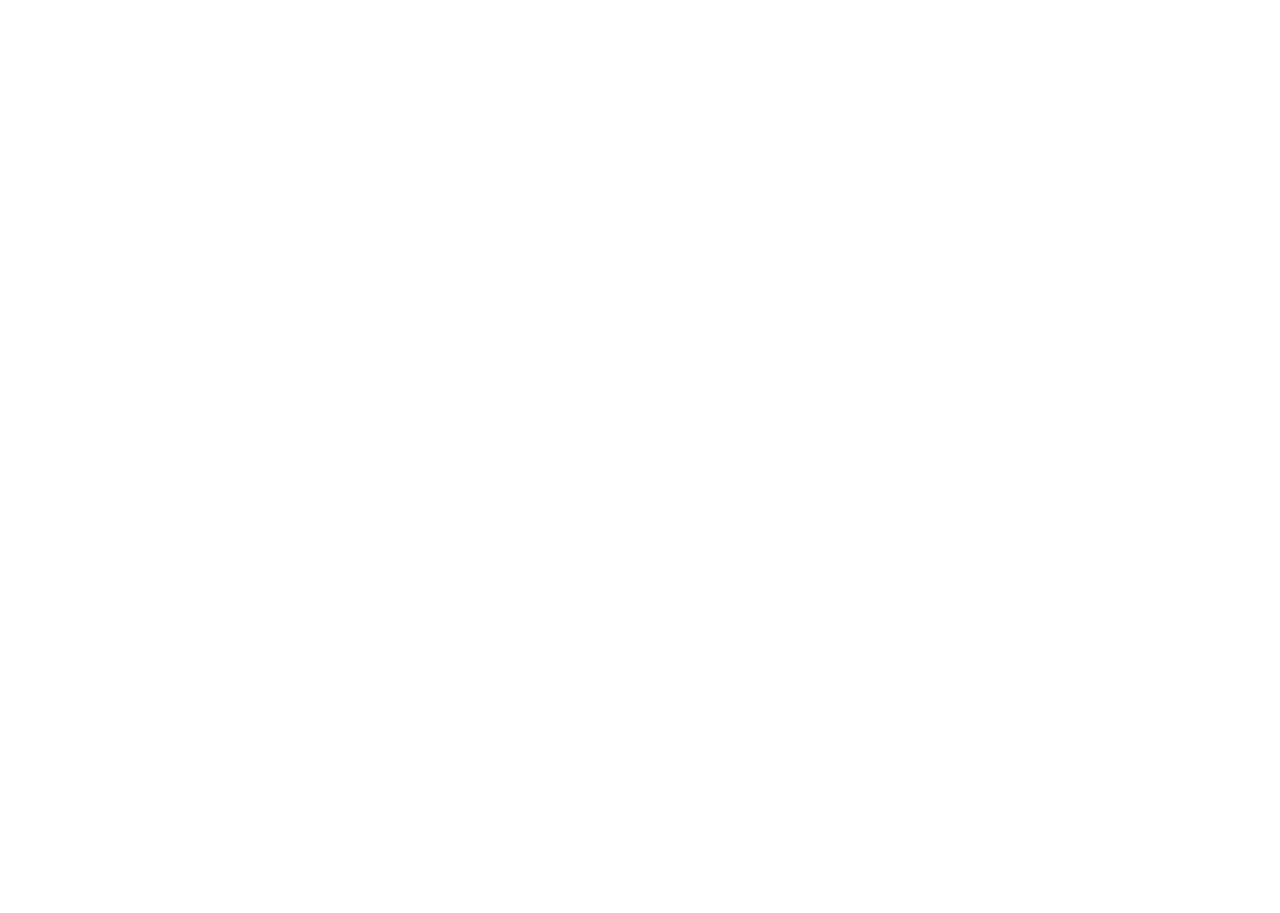
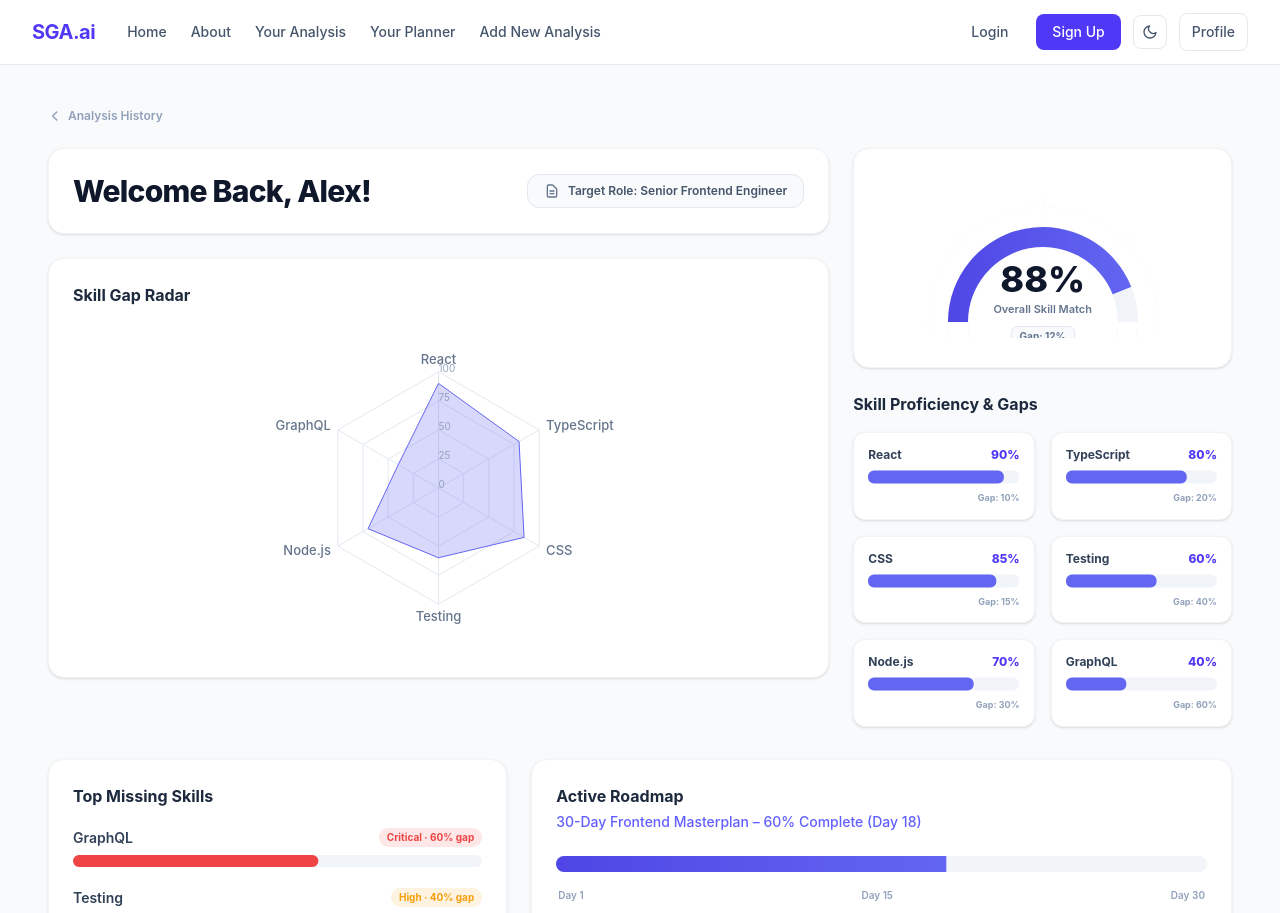
Before and after one commit to Ananthchavan/Skill_Gap_Analyser, a React (Vite) app in the folder frontend/: page /dashboard/1 in a window 1280 px wide. Before the commit this address had no page. Shown: the top 913 px of the page. Before the commit the page ends 800 px from the top, so only its background shows below. Built offline with nearby package versions, Linux system fonts and the light colour scheme.

Commit message:
Implemented dynamic routing

```diff
--- a/frontend/src/App.jsx
+++ b/frontend/src/App.jsx
@@ -8,7 +8,7 @@ export default function App() {
     <BrowserRouter>
       <Routes>
         <Route path="/" element={<LandingPage />} />
-        <Route path="/dashboard" element={<DashboardPage />} />
+        <Route path="/dashboard/:analysisId" element={<DashboardPage />} />
         <Route path="/YourAnalysis" element={<AnalysisHistory />} />
       </Routes>
     </BrowserRouter>
--- a/frontend/src/components/AnalysisCard.jsx
+++ b/frontend/src/components/AnalysisCard.jsx
@@ -1,4 +1,4 @@
-import { Link } from 'react-router-dom'
+import { useNavigate } from 'react-router-dom'
 import {
   RadarChart,
   PolarGrid,
@@ -99,21 +99,23 @@ function SparkRadar({ stroke, fill }) {
 // Props: title, matchPercentage, status, date, planLink
 // ─────────────────────────────────────────────
 export default function AnalysisCard({
+  id,
   title,
   matchPercentage,
   status = 'active',
   date,
-  planLink = '/dashboard',
   onDelete,
 }) {
+  const navigate = useNavigate()
   const cfg = STATUS_MAP[status] ?? STATUS_MAP.active
 
   return (
     <div
+      onClick={() => navigate(`/dashboard/${id}`)}
       className={`
         group relative bg-white dark:bg-slate-900
         border-2 ${cfg.borderClass}
-        rounded-2xl p-5 shadow-sm
+        rounded-2xl p-5 shadow-sm cursor-pointer
         hover:shadow-md hover:-translate-y-0.5
         transition-all duration-200
         flex flex-col gap-3 min-h-[190px]
@@ -131,7 +133,7 @@ export default function AnalysisCard({
           {/* Trash button — visible on card hover */}
           {onDelete && (
             <button
-              onClick={onDelete}
+              onClick={(e) => { e.stopPropagation(); onDelete() }}
               title="Delete analysis"
               className="
                 opacity-0 group-hover:opacity-100 transition-opacity duration-150
@@ -170,24 +172,14 @@ export default function AnalysisCard({
         </p>
       </div>
 
-      {/* ── Row 4: Date + Action button ── */}
+      {/* ── Row 4: Date + Status chip (no more Link, card itself navigates) ── */}
       <div className="flex items-center justify-between mt-auto">
         <span className="text-[11px] text-slate-400 dark:text-slate-500 font-medium">
           {date}
         </span>
-
-        {cfg.actionIsLink ? (
-          <Link
-            to={planLink}
-            className={`text-[10px] font-bold px-3 py-1.5 rounded-lg transition-colors ${cfg.actionClass}`}
-          >
-            {cfg.actionLabel}
-          </Link>
-        ) : (
-          <span className={`text-[10px] font-bold px-3 py-1.5 rounded-lg ${cfg.actionClass}`}>
-            {cfg.actionLabel}
-          </span>
-        )}
+        <span className={`text-[10px] font-bold px-3 py-1.5 rounded-lg ${cfg.actionClass}`}>
+          {cfg.actionLabel}
+        </span>
       </div>
     </div>
   )
--- a/frontend/src/components/Navbar.jsx
+++ b/frontend/src/components/Navbar.jsx
@@ -24,9 +24,7 @@ export default function Navbar() {
               <a href="#how-it-works" className="text-slate-600 dark:text-slate-400 hover:text-slate-900 dark:hover:text-slate-100 text-sm font-medium transition-colors">
                 About
               </a>
-              <Link to="/dashboard" className="text-slate-600 dark:text-slate-400 hover:text-slate-900 dark:hover:text-slate-100 text-sm font-medium transition-colors">
-                Dashboard
-              </Link>
+
               <Link to="/YourAnalysis" className="text-slate-600 dark:text-slate-400 hover:text-slate-900 dark:hover:text-slate-100 text-sm font-medium transition-colors">
                 Your Analysis
               </Link>
@@ -91,9 +89,7 @@ export default function Navbar() {
             <a href="#how-it-works" onClick={() => setMenuOpen(false)} className="text-slate-600 dark:text-slate-400 hover:text-slate-900 dark:hover:text-slate-100 text-sm font-medium py-2">
               About
             </a>
-            <Link to="/dashboard" onClick={() => setMenuOpen(false)} className="text-slate-600 dark:text-slate-400 hover:text-slate-900 dark:hover:text-slate-100 text-sm font-medium py-2">
-              Dashboard
-            </Link>
+
             <Link to="/planner" onClick={() => setMenuOpen(false)} className="text-slate-600 dark:text-slate-400 hover:text-slate-900 dark:hover:text-slate-100 text-sm font-medium py-2">
               Your Planner
             </Link>
--- /dev/null
+++ b/frontend/src/data/analyses.js
@@ -0,0 +1,126 @@
+// ─────────────────────────────────────────────────────────────
+// Shared analysis data — used by AnalysisHistory + DashboardPage
+// ─────────────────────────────────────────────────────────────
+
+export const analyses = [
+  {
+    id: 1,
+    title: 'Senior Frontend Engineer',
+    matchPercentage: 88,
+    status: 'active',
+    date: 'May 15, 2026',
+    skillData: [
+      { skill: 'React',      score: 90, gap: 10 },
+      { skill: 'TypeScript', score: 80, gap: 20 },
+      { skill: 'CSS',        score: 85, gap: 15 },
+      { skill: 'Testing',    score: 60, gap: 40 },
+      { skill: 'Node.js',    score: 70, gap: 30 },
+      { skill: 'GraphQL',    score: 40, gap: 60 },
+    ],
+    missingSkills: [
+      { name: 'GraphQL', gap: 60, level: 'Critical', color: '#ef4444' },
+      { name: 'Testing', gap: 40, level: 'High',     color: '#f59e0b' },
+      { name: 'Node.js', gap: 30, level: 'Medium',   color: '#eab308' },
+    ],
+  },
+  {
+    id: 2,
+    title: 'Fullstack Developer',
+    matchPercentage: 76,
+    status: 'completed',
+    date: 'Mar 01, 2026',
+    skillData: [
+      { skill: 'React',      score: 80, gap: 20 },
+      { skill: 'Node.js',    score: 75, gap: 25 },
+      { skill: 'PostgreSQL', score: 65, gap: 35 },
+      { skill: 'Docker',     score: 50, gap: 50 },
+      { skill: 'GraphQL',    score: 40, gap: 60 },
+      { skill: 'Testing',    score: 55, gap: 45 },
+    ],
+    missingSkills: [
+      { name: 'GraphQL', gap: 60, level: 'Critical', color: '#ef4444' },
+      { name: 'Docker',  gap: 50, level: 'High',     color: '#f59e0b' },
+      { name: 'Testing', gap: 45, level: 'Medium',   color: '#eab308' },
+    ],
+  },
+  {
+    id: 3,
+    title: 'Backend Specialist',
+    matchPercentage: 63,
+    status: 'completed',
+    date: 'Apr 10, 2026',
+    skillData: [
+      { skill: 'Node.js',    score: 70, gap: 30 },
+      { skill: 'Python',     score: 50, gap: 50 },
+      { skill: 'PostgreSQL', score: 60, gap: 40 },
+      { skill: 'Docker',     score: 45, gap: 55 },
+      { skill: 'Kubernetes', score: 20, gap: 80 },
+      { skill: 'Redis',      score: 35, gap: 65 },
+    ],
+    missingSkills: [
+      { name: 'Kubernetes', gap: 80, level: 'Critical', color: '#ef4444' },
+      { name: 'Redis',      gap: 65, level: 'High',     color: '#f59e0b' },
+      { name: 'Python',     gap: 50, level: 'Medium',   color: '#eab308' },
+    ],
+  },
+  {
+    id: 4,
+    title: 'Data Engineer',
+    matchPercentage: 76,
+    status: 'outdated',
+    date: 'May 15, 2026',
+    skillData: [
+      { skill: 'Python',  score: 75, gap: 25 },
+      { skill: 'Spark',   score: 40, gap: 60 },
+      { skill: 'SQL',     score: 80, gap: 20 },
+      { skill: 'Kafka',   score: 30, gap: 70 },
+      { skill: 'Airflow', score: 25, gap: 75 },
+      { skill: 'dbt',     score: 50, gap: 50 },
+    ],
+    missingSkills: [
+      { name: 'Airflow', gap: 75, level: 'Critical', color: '#ef4444' },
+      { name: 'Kafka',   gap: 70, level: 'High',     color: '#f59e0b' },
+      { name: 'Spark',   gap: 60, level: 'Medium',   color: '#eab308' },
+    ],
+  },
+  {
+    id: 5,
+    title: 'UI/UX Designer Engineer',
+    matchPercentage: 83,
+    status: 'outdated',
+    date: 'May 28, 2026',
+    skillData: [
+      { skill: 'Figma',   score: 90, gap: 10 },
+      { skill: 'CSS',     score: 85, gap: 15 },
+      { skill: 'React',   score: 70, gap: 30 },
+      { skill: 'Motion',  score: 55, gap: 45 },
+      { skill: 'A11y',    score: 40, gap: 60 },
+      { skill: 'Testing', score: 35, gap: 65 },
+    ],
+    missingSkills: [
+      { name: 'Testing', gap: 65, level: 'Critical', color: '#ef4444' },
+      { name: 'A11y',    gap: 60, level: 'High',     color: '#f59e0b' },
+      { name: 'Motion',  gap: 45, level: 'Medium',   color: '#eab308' },
+    ],
+  },
+  {
+    id: 6,
+    title: 'Target Role Developer',
+    matchPercentage: 76,
+    status: 'outdated',
+    date: 'Apr 10, 2026',
+    skillData: [
+      { skill: 'React',   score: 70, gap: 30 },
+      { skill: 'Node.js', score: 60, gap: 40 },
+      { skill: 'AWS',     score: 35, gap: 65 },
+      { skill: 'Docker',  score: 45, gap: 55 },
+      { skill: 'CI/CD',   score: 30, gap: 70 },
+      { skill: 'Testing', score: 50, gap: 50 },
+    ],
+    missingSkills: [
+      { name: 'CI/CD',  gap: 70, level: 'Critical', color: '#ef4444' },
+      { name: 'AWS',    gap: 65, level: 'High',     color: '#f59e0b' },
+      { name: 'Docker', gap: 55, level: 'Medium',   color: '#eab308' },
+    ],
+  },
+]
--- a/frontend/src/pages/DashboardPage.jsx
+++ b/frontend/src/pages/DashboardPage.jsx
@@ -1,3 +1,4 @@
+import { useParams, Navigate, Link } from 'react-router-dom'
 import Navbar from '../components/Navbar'
 import Footer from '../components/Footer'
 import WelcomeCard from '../components/WelcomeCard'
@@ -5,34 +6,56 @@ import SkillsChart from '../components/SkillsChart'
 import MissingSkillsCard from '../components/MissingSkillsCard'
 import ActiveRoadmap from '../components/ActiveRoadmap'
 import QuizScores from '../components/QuizScores'
-
-// Mock data
-const mockUser = {
-  name: 'Alex',
-  targetRole: 'Senior Frontend Engineer',
-  skillMatch: 76,
-}
+import { analyses } from '../data/analyses'
 
 export default function DashboardPage() {
+  const { analysisId } = useParams()
+
+  // Find the specific analysis by URL param
+  const analysis = analyses.find((a) => a.id === Number(analysisId))
+
+  // If ID doesn't match any record → redirect to history page
+  if (!analysis) {
+    return <Navigate to="/YourAnalysis" replace />
+  }
+
+  // Build the user object that WelcomeCard expects
+  const user = {
+    name: 'Alex',
+    targetRole: analysis.title,
+    skillMatch: analysis.matchPercentage,
+  }
+
   return (
     <div className="bg-slate-50 dark:bg-slate-950 min-h-screen flex flex-col">
       <Navbar />
 
       <main className="flex-1 max-w-7xl mx-auto w-full px-6 lg:px-12 py-10">
 
-        {/* ── Grid matching the layout in the reference photo ── */}
+        {/* ── Back breadcrumb ── */}
+        <Link
+          to="/YourAnalysis"
+          className="inline-flex items-center gap-1.5 text-xs font-semibold text-slate-400 hover:text-indigo-600 dark:hover:text-indigo-400 mb-6 transition-colors"
+        >
+          <svg className="w-3.5 h-3.5" fill="none" stroke="currentColor" viewBox="0 0 24 24">
+            <path strokeLinecap="round" strokeLinejoin="round" strokeWidth={2.5} d="M15 19l-7-7 7-7" />
+          </svg>
+          Analysis History
+        </Link>
+
+        {/* ── Grid: 2/3 left + 1/3 right ── */}
         <div className="grid grid-cols-1 lg:grid-cols-3 gap-6 mb-8 items-start">
 
-          {/* Left Column (Occupies 2/3 width on desktop) */}
+          {/* Left Column */}
           <div className="lg:col-span-2 flex flex-col gap-6">
-            <WelcomeCard user={mockUser} />
-            <SkillsChart type="radar" />
+            <WelcomeCard user={user} />
+            <SkillsChart type="radar" data={analysis.skillData} />
           </div>
 
-          {/* Right Column (Occupies 1/3 width on desktop) */}
+          {/* Right Column */}
           <div className="lg:col-span-1 flex flex-col gap-6">
-            <SkillsChart type="overall" />
-            <SkillsChart type="proficiency" />
+            <SkillsChart type="overall" overallScore={analysis.matchPercentage} />
+            <SkillsChart type="proficiency" data={analysis.skillData} />
           </div>
 
         </div>
@@ -40,7 +63,7 @@ export default function DashboardPage() {
         {/* ── Bottom Section: Missing Skills + Active Roadmap ── */}
         <div className="grid grid-cols-1 lg:grid-cols-5 gap-6 mb-8">
           <div className="lg:col-span-2">
-            <MissingSkillsCard />
+            <MissingSkillsCard skills={analysis.missingSkills} />
           </div>
           <div className="lg:col-span-3">
             <ActiveRoadmap />
```
Also changed, not shown: frontend/src/pages/AnalysisHistory.jsx (+5 -59 lines).
